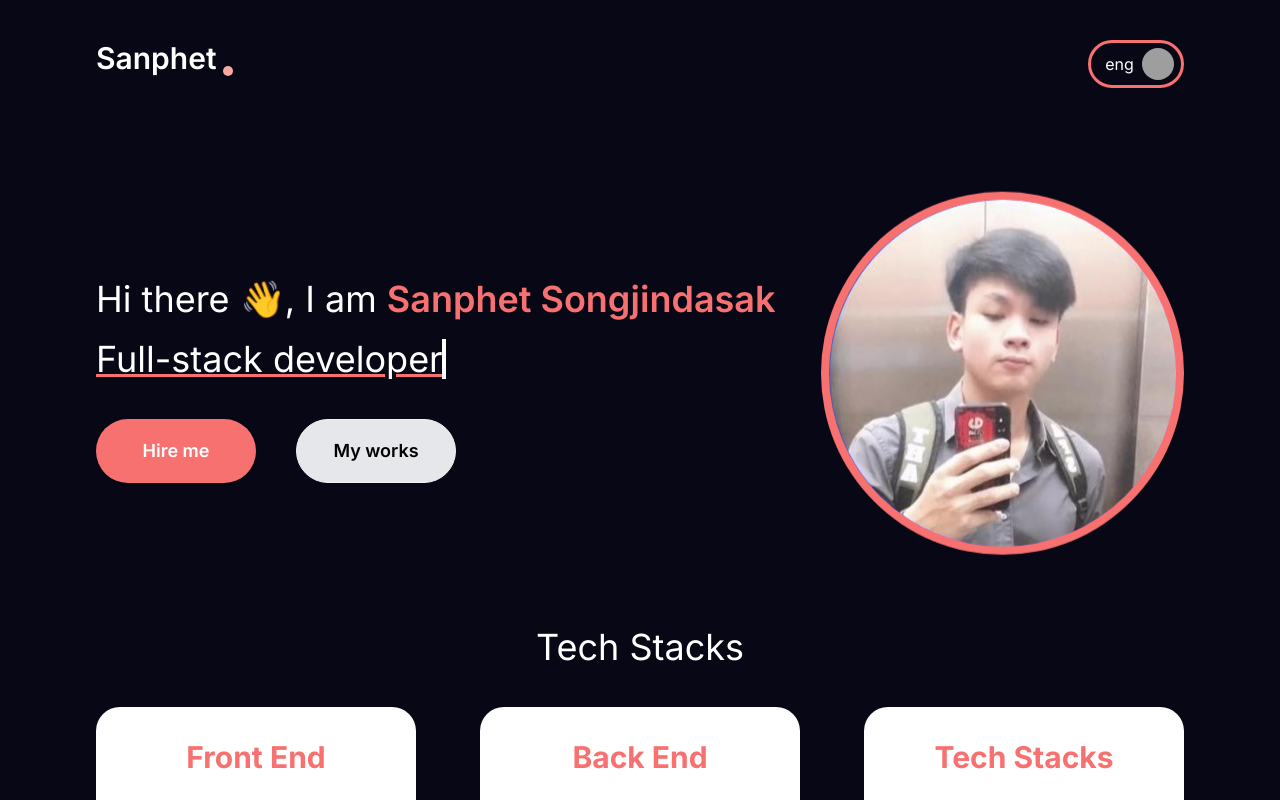
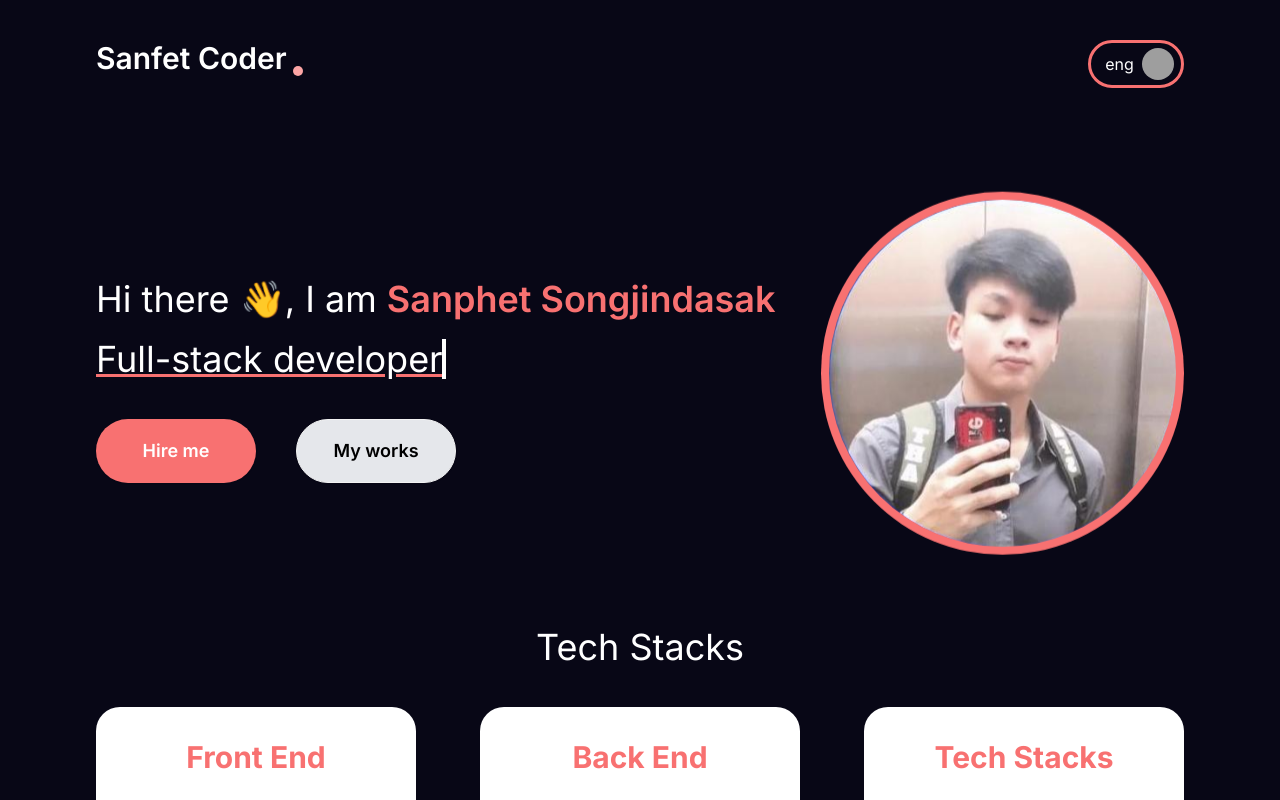
Before and after one commit to SanfetCoder/profile, a Next.js app: page / in a window 1280 px wide. Built offline with nearby package versions, Linux system fonts and the light colour scheme; grey boxes are pictures that could not be loaded.

Commit message:
Change title to Sanfet Coder

```diff
--- a/app/page.tsx
+++ b/app/page.tsx
@@ -38,7 +38,7 @@
 const Logo = () => {
   return (
     <div className="relative">
-      <h1 className="text-3xl font-semibold">Sanphet</h1>
+      <h1 className="text-3xl font-semibold">Sanfet Coder</h1>
       <span className="bg-red-300 w-[10px] h-[10px] absolute rounded-full right-0 bottom-3 translate-x-4"></span>
     </div>
 
```
